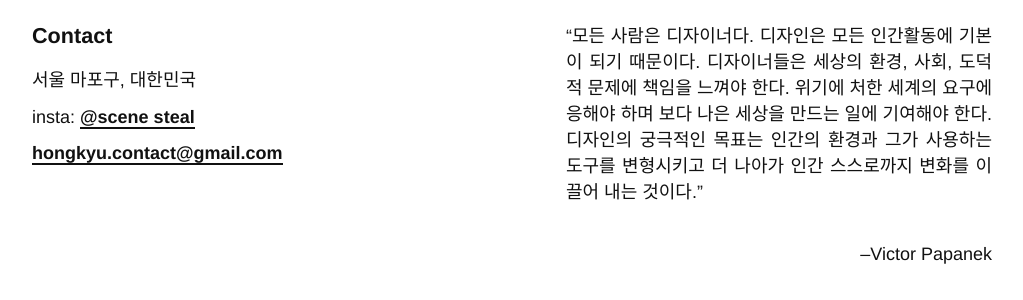
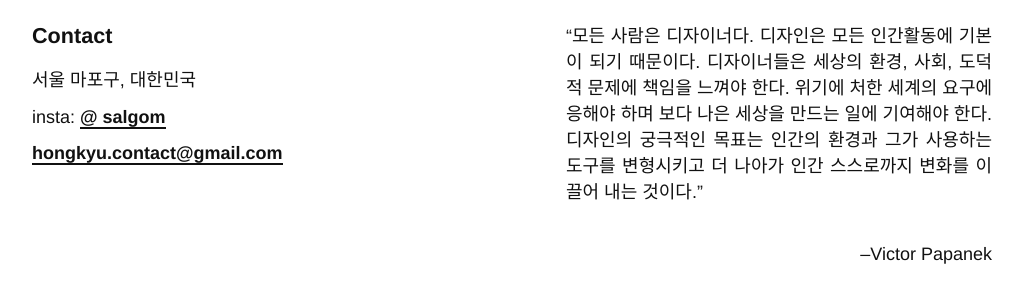
Before and after one commit to se-daan/daan.github.io, a Jekyll site: the page built from index.html, in a window 1280 px wide and 900 px high, scrolled down 4232 px. Shown: the part 407-707 px from the top of the window, without its empty margins (128-1151 px from the left). Built offline with Jekyll 4.4.1, drawn with Linux system fonts in a browser that asks for light colours.

Commit message:
Update footer.html

```diff
--- a/_includes/footer.html
+++ b/_includes/footer.html
@@ -45,7 +45,7 @@
       <ul class="list-reset">
         <li class="en_f">Mapo-gu, Seoul, South Korea</li>
         <li class="kr_f">서울 마포구, 대한민국</li>
-        <li>insta: <span onclick="location.href='https://www.instagram.com/scene_steal/'" style="cursor:pointer;" class="link-span">@scene steal</span></li>
+        <li>insta: <span onclick="location.href='https://www.instagram.com/_salgom_/'" style="cursor:pointer;" class="link-span">@ salgom </span></li>
         <li><span onclick="location.href='mailto:hongkyu.contact@gmail.com'" style="cursor:pointer;" class="link-span">hongkyu.contact@gmail.com</span></li>
       </ul>
     </div> <!-- grid-item -->
```
